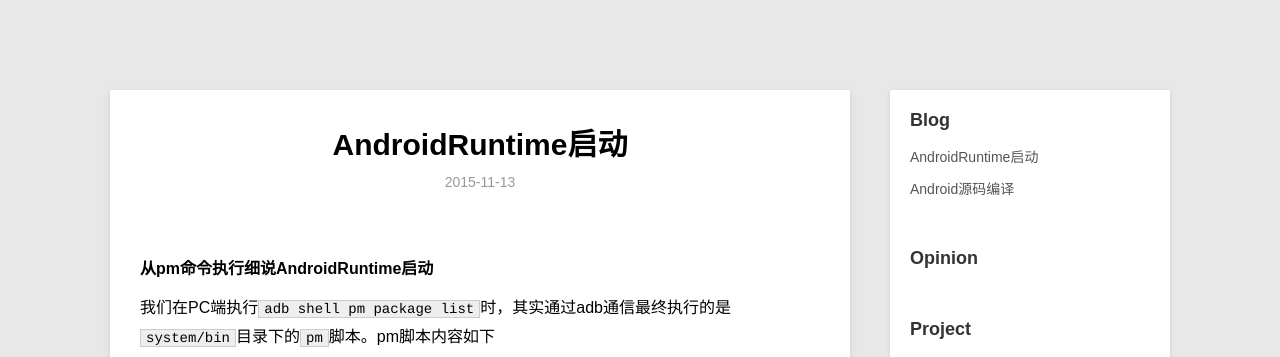
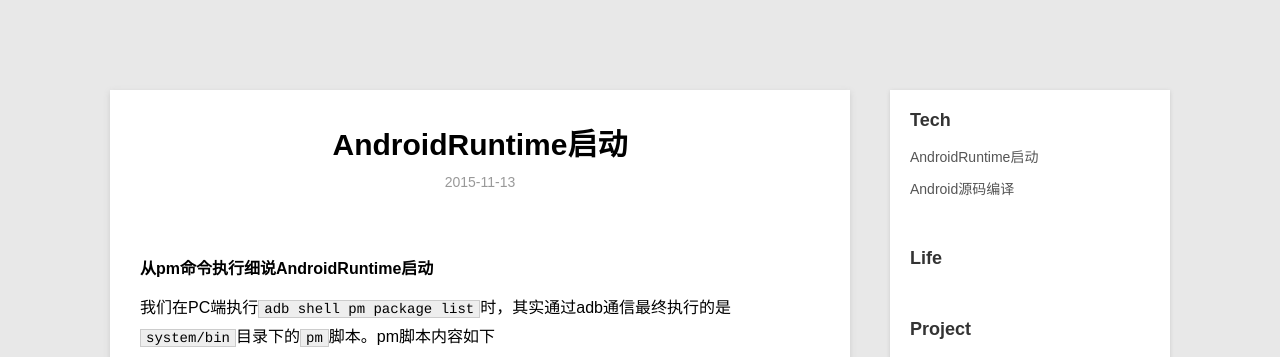
Before and after one commit to Tveiker/tveiker.github.io, a Jekyll site: the page built from _posts/blog/2015-11-13-AndroidRuntime.md, in a window 1280 px wide and 900 px high. Shown: the top 357 px of the window. Built offline with Jekyll 4.4.1, drawn with Linux system fonts in a browser that asks for light colours; Markdown is read by kramdown in place of the engine named in the settings.

Commit message:
modify AndroidRuntime

````diff
--- a/_layouts/post.html
+++ b/_layouts/post.html
@@ -21,14 +21,14 @@ layout: default
     </div>
 
     <div class="sidenav">
-        <h2>Blog</h2>
+        <h2>Tech</h2>
         <ul class="artical-list">
         {% for post in site.categories.blog%}
             <li><a href="{{ post.url }}">{{ post.title }}</a></li>
         {% endfor %}
         </ul>
 
-        <h2>Opinion</h2>
+        <h2>Life</h2>
         <ul class="artical-list">
         {% for post in site.categories.opinion%}
             <li><a href="{{ post.url }}">{{ post.title }}</a></li>
--- a/_posts/blog/2015-11-13-AndroidRuntime.md
+++ b/_posts/blog/2015-11-13-AndroidRuntime.md
@@ -188,12 +188,14 @@ public static final void main(String[] argv) {
 }
 ```
 这里就做一件事，通用初始化`commonInit`，我暂时还不知道这在干么，如果有知道的可以告诉我。然后执行`nativeFinishInit`。这个根据上面的注册可知其实调用`AndroidRuntime`的`com_android_internal_os_RuntimeInit_nativeFinishInit`方法。这个方法调用`AndroidRuntime` 的 `onSatrted`方法，也就是调回runtime实例。然后回`AppRuntime`的`onstarted`，这个gCurRuntime是在构造`runtime`是创建的，其实就是保存的一个`runtime`的指针
+
 ```cpp
 static void com_android_internal_os_RuntimeInit_nativeFinishInit(JNIEnv* env, jobject clazz)
 {
     gCurRuntime->onStarted();
 }
 ```
+
 那么在`onStarted`中在做什么呢,这是个回调函数
 
 ```cpp
````
